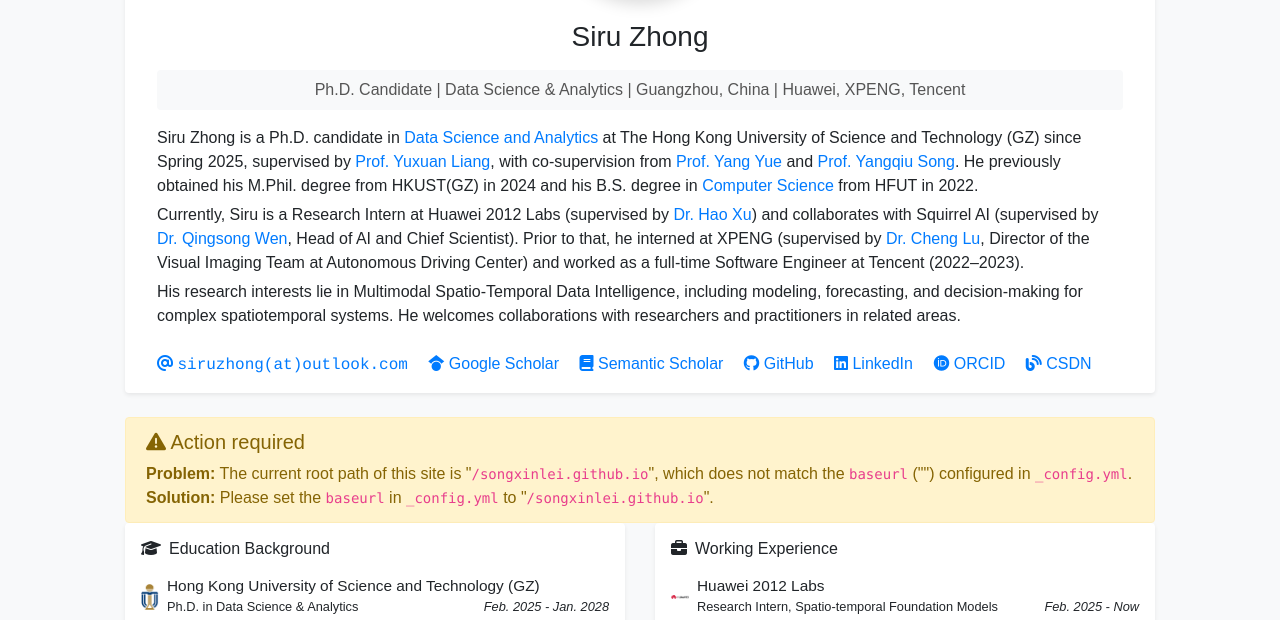
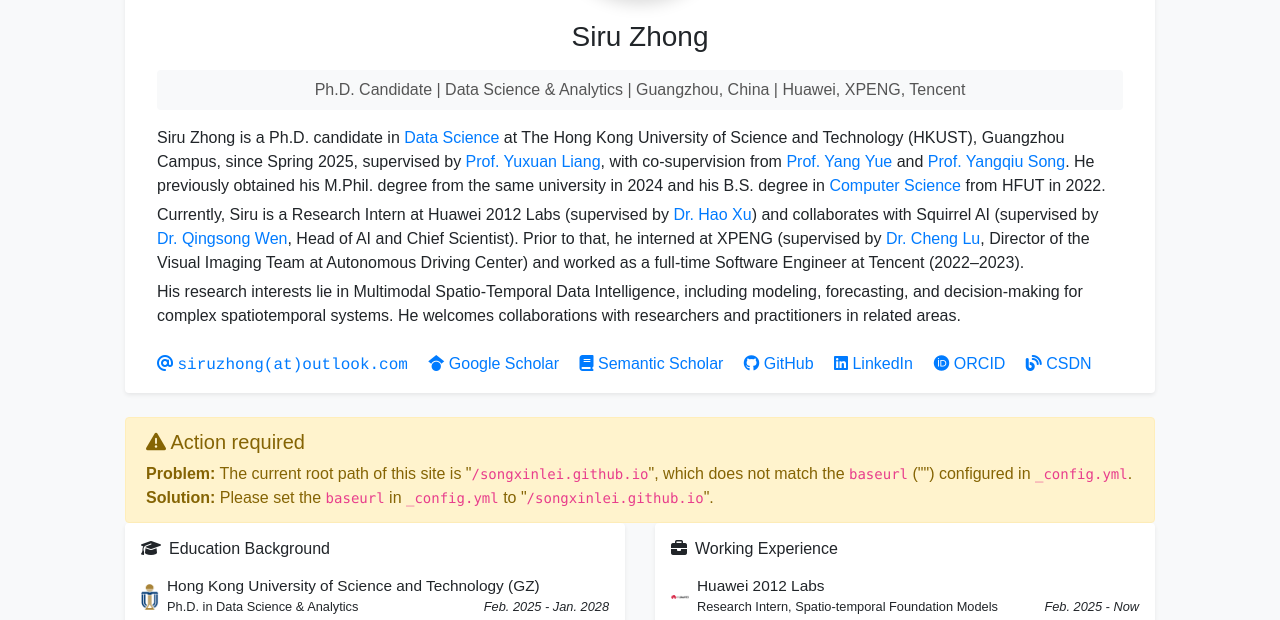
Before and after one commit to thunderlrr/songxinlei.github.io, a Jekyll site: the page built from index.html, in a window 1280 px wide and 900 px high, cut to the strip 280-900 px from the top of the window. Built offline with Jekyll 4.4.1, drawn with Linux system fonts in a browser that asks for light colours; a style sheet for code colours, icons or effects is not loaded.

Commit message:
update repo

```diff
--- a/_data/profile.yml
+++ b/_data/profile.yml
@@ -21,7 +21,7 @@ orcid: 0009-0001-4465-8686
 
 short_bio: >-
   <p style="margin-bottom: 5px;">
-    Siru Zhong is a Ph.D. candidate in <a href="http://dsa.hkust-gz.edu.cn/" target="_blank">Data Science and Analytics</a> at The Hong Kong University of Science and Technology (GZ) since Spring 2025, supervised by <a href="https://yuxuanliang.com/" target="_blank">Prof. Yuxuan Liang</a>, with co-supervision from <a href="https://facultyprofiles.hkust-gz.edu.cn/faculty-personal-page/YUE-Yang/yangyue" target="_blank">Prof. Yang Yue</a> and <a href="https://www.cse.ust.hk/~yqsong/" target="_blank">Prof. Yangqiu Song</a>. He previously obtained his M.Phil. degree from HKUST(GZ) in 2024 and his B.S. degree in <a href="https://ci.hfut.edu.cn/" target="_blank">Computer Science</a> from HFUT in 2022.
+    Siru Zhong is a Ph.D. candidate in <a href="http://dsa.hkust-gz.edu.cn/" target="_blank">Data Science</a> at The Hong Kong University of Science and Technology (HKUST), Guangzhou Campus, since Spring 2025, supervised by <a href="https://yuxuanliang.com/" target="_blank">Prof. Yuxuan Liang</a>, with co-supervision from <a href="https://facultyprofiles.hkust-gz.edu.cn/faculty-personal-page/YUE-Yang/yangyue" target="_blank">Prof. Yang Yue</a> and <a href="https://www.cse.ust.hk/~yqsong/" target="_blank">Prof. Yangqiu Song</a>. He previously obtained his M.Phil. degree from the same university in 2024 and his B.S. degree in <a href="https://ci.hfut.edu.cn/" target="_blank">Computer Science</a> from HFUT in 2022.
   </p>
   <p style="margin-bottom: 5px;">
     Currently, Siru is a Research Intern at Huawei 2012 Labs (supervised by <a href="https://scholar.google.com/citations?user=sNb24gkAAAAJ&amp;hl=zh-CN&amp;oi=sra" target="_blank">Dr. Hao Xu</a>) and collaborates with Squirrel AI (supervised by <a href="https://sites.google.com/site/qingsongwen8/" target="_blank">Dr. Qingsong Wen</a>, Head of AI and Chief Scientist). Prior to that, he interned at XPENG (supervised by <a href="https://www.linkedin.com/in/cheng-lu-5b24a739/" target="_blank">Dr. Cheng Lu</a>, Director of the Visual Imaging Team at Autonomous Driving Center) and worked as a full-time Software Engineer at Tencent (2022–2023).
```
